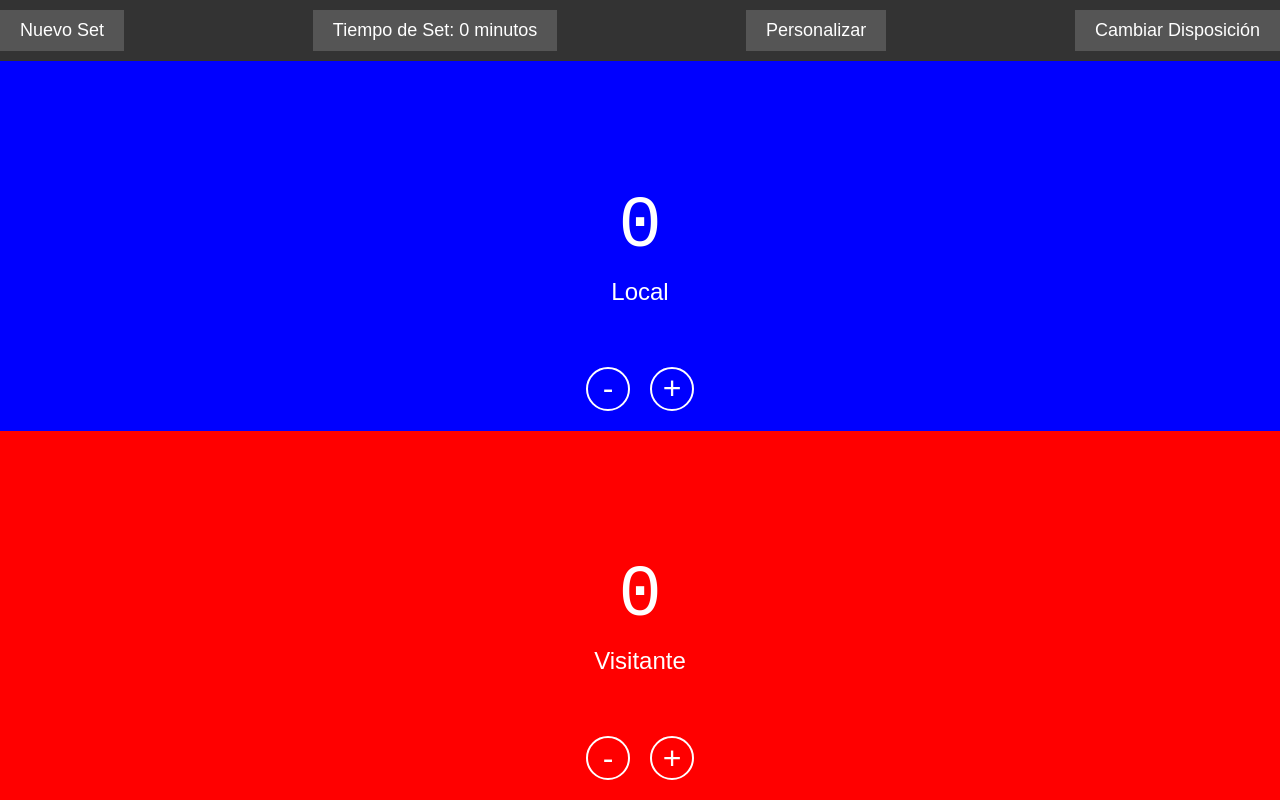
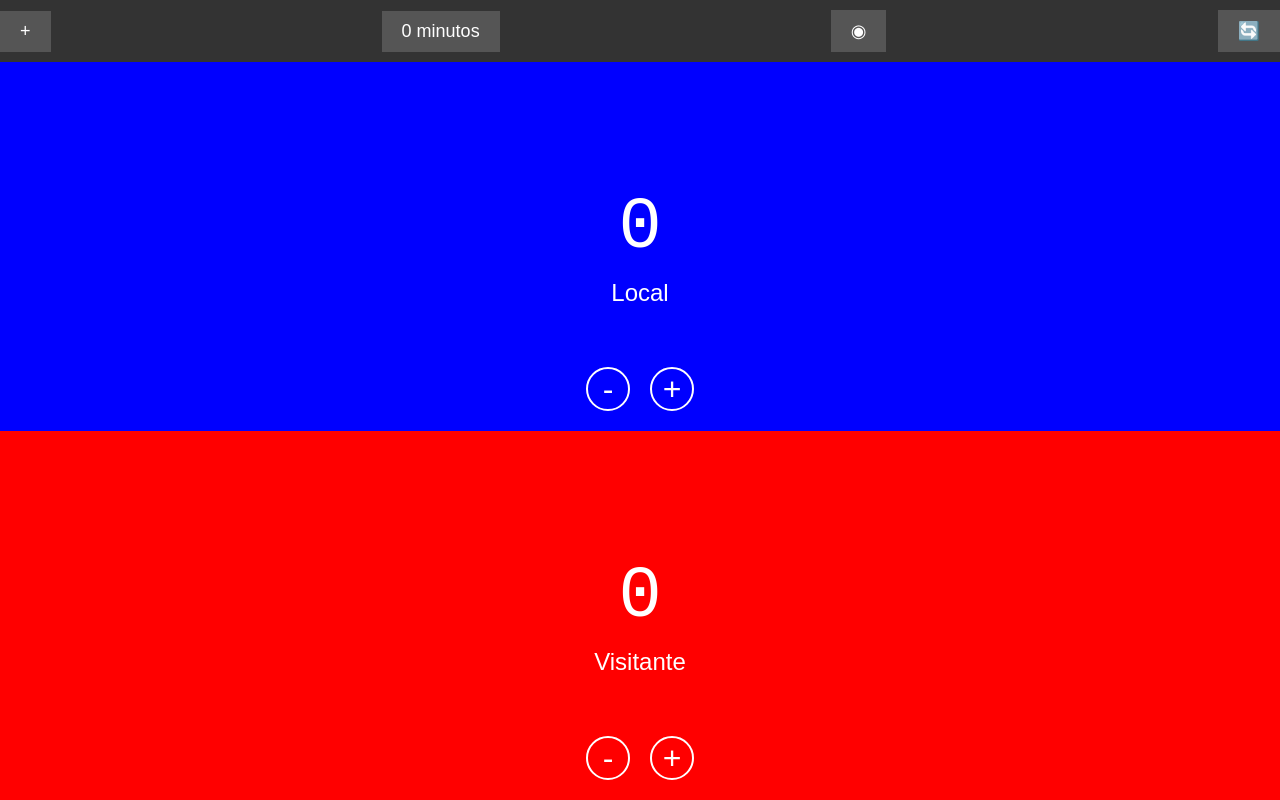
Before and after one commit to itilys/itilys.github.io, a plain HTML site: page index.html in a window 1280 px wide. Drawn offline with Linux system fonts and the light colour scheme.

Commit message:
Update index.html
Fix the Menu bar

```diff
--- a/index.html
+++ b/index.html
@@ -104,10 +104,10 @@
 </head>
 <body>
     <div class="menu-bar">
-        <div class="menu-button" id="change-set">Nuevo Set</div>
-        <div class="timer" id="set-timer">Tiempo de Set: 0 minutos</div>
-        <div class="menu-button customize-button" id="customize">Personalizar</div>
-        <div class="menu-button layout-button" id="change-layout">Cambiar Disposición</div>
+        <div class="menu-button" id="change-set">+</div>
+        <div class="timer" id="set-timer">0 minutos</div>
+        <div class="menu-button customize-button" id="customize">◉</div>
+        <div class="menu-button layout-button" id="change-layout">🔄</div>
     </div>
     <div class="score-container" id="local-container">
         <div class="score" id="local-score">0</div>
```
